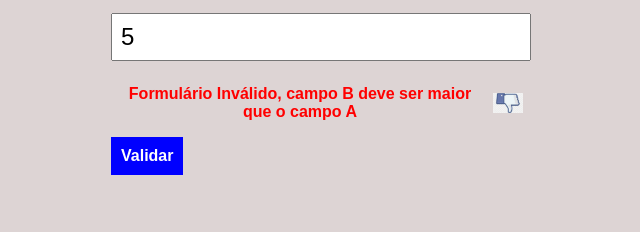
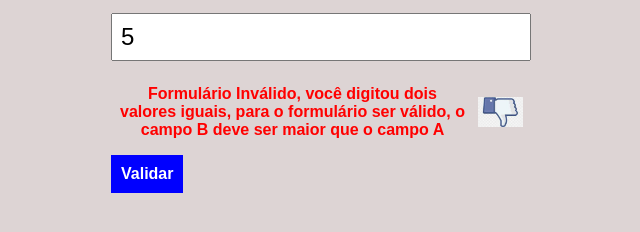
Before and after one commit to Rubemjdev/Curso_Ebac_FrontEnd, a plain HTML site: page index.html in a window 1280 px wide. Both pictures are taken after typing "5", "5" into the empty fields and a click on the button "Validar". Shown: the part 288-520 px from the top of the page, without its empty margins (209-849 px from the left). Drawn offline with Linux system fonts and the light colour scheme.

Commit message:
fix: Correção de Bug para valores iguais com acréscimo de mensagem adicional

```diff
--- a/index.html
+++ b/index.html
@@ -19,6 +19,7 @@
                 <input id="campoB" type="number" required placeholder="Campo B">
                 <p class="like"></p>
                 <p class="dislike"></p>
+                <p class="valor-igual"></p>
 
                 <button id="validar" type="submit">Validar</button>
             </form>
--- a/main.css
+++ b/main.css
@@ -72,3 +72,21 @@ p {
     height: 20px;
     margin-left: 12px;
 }
+
+.valor-igual {
+    color: red;
+    font-size: 16px;
+    padding: 8px;
+    font-weight: bold;
+    margin-bottom: 8px;
+    display: none;
+    text-align: center;
+    flex-wrap: wrap;
+    width: 420px;
+}
+
+.valor-igual img {
+    margin: 0 auto;
+    height: 30px;
+    margin-left: 12px;
+}
--- a/main.js
+++ b/main.js
@@ -3,8 +3,10 @@ const inputCampoA = document.getElementById('campoA');
 const inputCampoB = document.getElementById('campoB');
 const temLike = '<p id="like">Formulário Validado com Sucesso!!<img src="./images/like.jpg" alt="foto-like"/></p>';
 const temDislike = '<p id="dislike">Formulário Inválido, campo B deve ser maior que o campo A<img src="./images/dislike.jpeg" alt="foto-dislaike"/></p>';
+const valorIgual = '<p id="valor-igual">Formulário Inválido, você digitou dois valores iguais, para o formulário ser válido, o campo B deve ser maior que o campo A<img src="./images/dislike.jpeg" alt="foto-dislaike"/></p>';
 const containerTemLike = document.querySelector('.like');
 const containerTemDislike = document.querySelector('.dislike');
+const containerValorIgual = document.querySelector('.valor-igual');
 inputCampoA.value = '';
 inputCampoB.value = '';
 
@@ -19,6 +21,8 @@ function validaFormulario() {
     if(parseInt(inputCampoA.value) < parseInt(inputCampoB.value)){
         mensagemLike();
 
+    } else if(parseInt(inputCampoA.value) === parseInt(inputCampoB.value)) {
+        mensagemValorIgual();
     } else {
         mensagemDislike();
     }
@@ -28,10 +32,20 @@ function mensagemLike() {
     containerTemLike.innerHTML = temLike;
     containerTemLike.style.display = 'flex';
     containerTemDislike.style.display = 'none';
+    containerValorIgual.style.display = 'none';
 }
 
 function mensagemDislike() {
     containerTemDislike.innerHTML = temDislike;
     containerTemDislike.style.display = 'flex';
     containerTemLike.style.display = 'none';
+    containerValorIgual.style.display = 'none';
+
 }
+
+function mensagemValorIgual() {
+    containerValorIgual.innerHTML = valorIgual;
+    containerValorIgual.style.display = 'flex';
+    containerTemLike.style.display = 'none';
+    containerTemDislike.style.display = 'none';
+}
```
